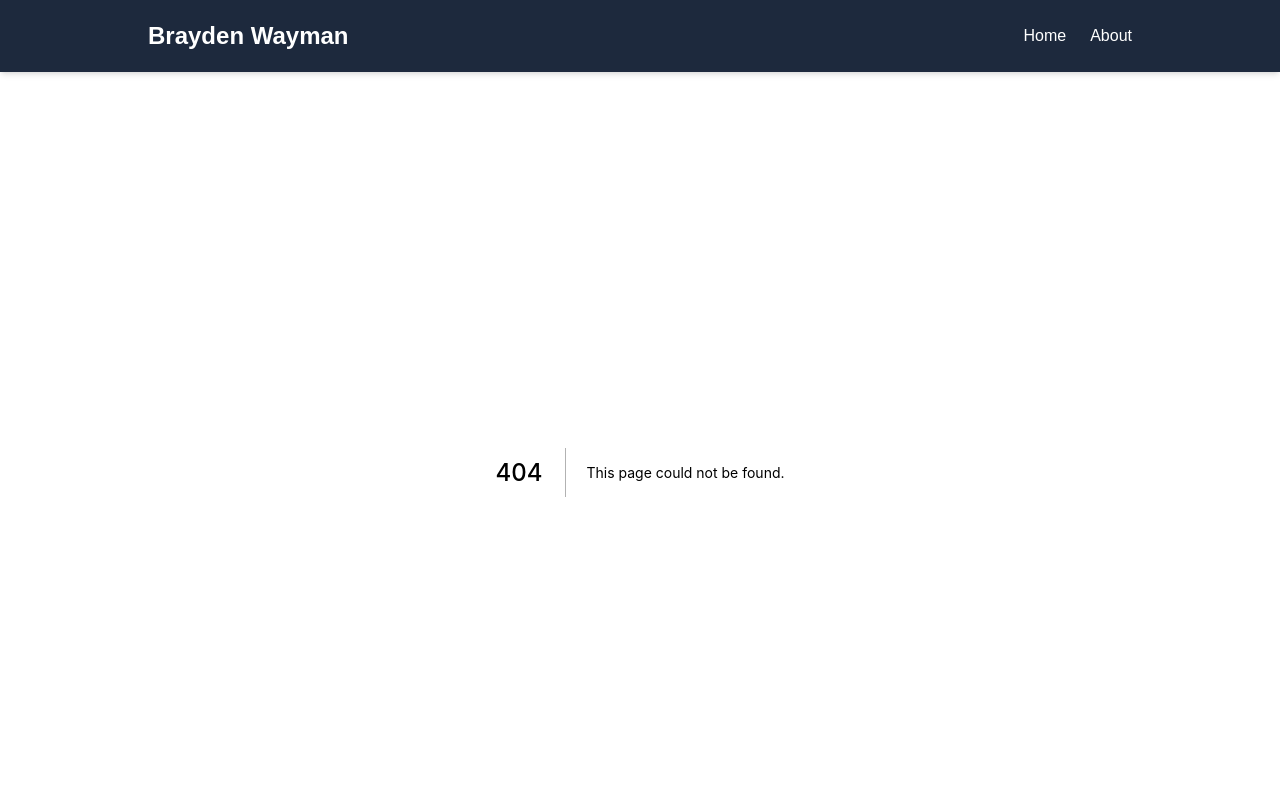
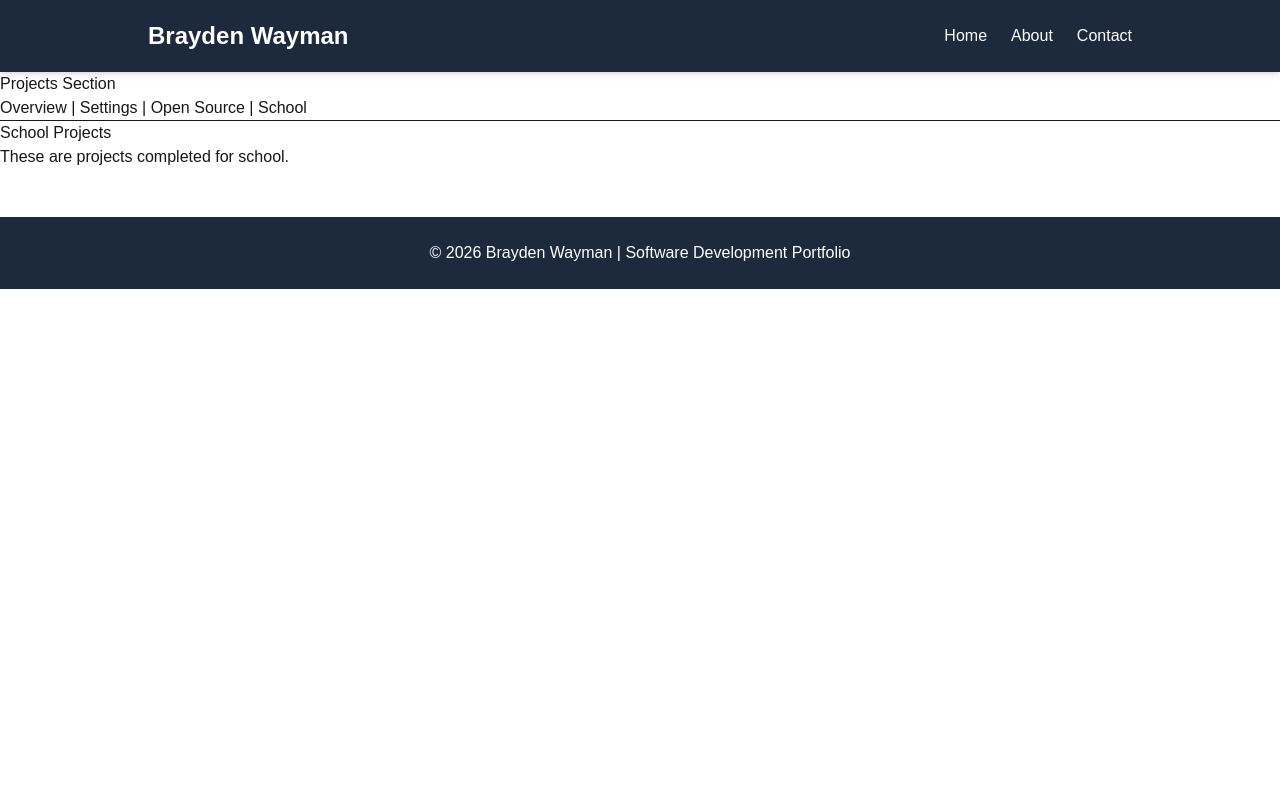
Before and after one commit to brayden0618/wdd430-portfolio, a Next.js app: page /projects/school in a window 1280 px wide. Before the commit this address had no page. Shown: the top 800 px of the page. Built offline with nearby package versions, Linux system fonts and the light colour scheme.

Commit message:
W02-Learning-Activity

```diff
--- /dev/null
+++ b/app/api/projects/[id]/route.ts
@@ -0,0 +1,29 @@
+import { NextResponse } from "next/server";
+import { projects } from "@/app/lib/projects-db";
+
+export async function GET(
+  request: Request,
+  { params }: { params: { id: string } }
+) {
+  const id = Number(params.id);
+
+  if (isNaN(id)) {
+    return NextResponse.json(
+      { error: "Invalid project ID" },
+      { status: 400 }
+    );
+  }
+
+  const project = projects.find(
+    project => project.id === id
+  );
+
+  if (!project) {
+    return NextResponse.json(
+      { error: "Project not found" },
+      { status: 404 }
+    );
+  }
+
+  return NextResponse.json(project);
+}
--- /dev/null
+++ b/app/contact/page.tsx
@@ -0,0 +1,8 @@
+export default function ContactsPage() {
+  return (
+    <main>
+      <h1>Contacts</h1>
+      <p>This is the contacts page.</p>
+    </main>
+  );
+}
--- /dev/null
+++ b/app/lib/projects-db.ts
@@ -0,0 +1,26 @@
+export const projects = [
+  {
+    id: 1,
+    title: "Portfolio Website",
+    type: "school",
+    description: "A portfolio built with Next.js."
+  },
+  {
+    id: 2,
+    title: "Open Source Calculator",
+    type: "opensource",
+    description: "A calculator contributed to GitHub."
+  },
+  {
+    id: 3,
+    title: "Task Manager",
+    type: "school",
+    description: "A project management application."
+  },
+  {
+    id: 4,
+    title: "Weather App",
+    type: "opensource",
+    description: "Displays weather using an API."
+  }
+];
--- /dev/null
+++ b/app/projects/layout.tsx
@@ -0,0 +1,24 @@
+import Link from "next/link";
+
+export default function ProjectsLayout({
+  children,
+}: {
+  children: React.ReactNode;
+}) {
+  return (
+    <section>
+      <h2>Projects Section</h2>
+
+      <nav>
+        <Link href="/projects">Overview</Link> |{" "}
+        <Link href="/projects/settings">Settings</Link> |{" "}
+        <Link href="/projects/opensource">Open Source</Link> |{" "}
+        <Link href="/projects/school">School</Link>
+      </nav>
+
+      <hr />
+
+      {children}
+    </section>
+  );
+}
--- /dev/null
+++ b/app/projects/opensource/page.tsx
@@ -0,0 +1,8 @@
+export default function OpenSourcePage() {
+  return (
+    <div>
+      <h1>Open Source Projects</h1>
+      <p>These are my open source projects.</p>
+    </div>
+  );
+}
--- /dev/null
+++ b/app/projects/page.tsx
@@ -0,0 +1,8 @@
+export default function ProjectsPage() {
+  return (
+    <div>
+      <h1>Projects Overview</h1>
+      <p>Welcome to my projects page.</p>
+    </div>
+  );
+}
--- /dev/null
+++ b/app/projects/school/page.tsx
@@ -0,0 +1,8 @@
+export default function SchoolProjectsPage() {
+  return (
+    <div>
+      <h1>School Projects</h1>
+      <p>These are projects completed for school.</p>
+    </div>
+  );
+}
--- a/components/Header.tsx
+++ b/components/Header.tsx
@@ -1,26 +1,14 @@
-import Link from "next/link";
+import NavLinks from "./NavLinks";
 
 export default function Header() {
   return (
     <header className="bg-slate-800 text-white shadow-md">
       <div className="max-w-5xl mx-auto flex justify-between items-center p-5">
-        <h1 className="text-2xl font-bold">Brayden Wayman</h1>
+        <h1 className="text-2xl font-bold">
+          Brayden Wayman
+        </h1>
 
-        <nav>
-          <ul className="flex gap-6">
-            <li>
-              <Link href="/" className="hover:text-blue-300">
-                Home
-              </Link>
-            </li>
-
-            <li>
-              <Link href="/about" className="hover:text-blue-300">
-                About
-              </Link>
-            </li>
-          </ul>
-        </nav>
+        <NavLinks />
       </div>
     </header>
   );
--- /dev/null
+++ b/components/NavLinks.tsx
@@ -0,0 +1,40 @@
+"use client";
+
+import Link from "next/link";
+import { usePathname } from "next/navigation";
+
+export default function NavLinks() {
+  const pathname = usePathname();
+
+  const links = [
+    { href: "/", label: "Home" },
+    { href: "/about", label: "About" },
+    { href: "/contact", label: "Contact" },
+  ];
+
+  return (
+    <nav>
+      <ul className="flex gap-6">
+        {links.map((link) => {
+          const isActive = pathname === link.href;
+
+          return (
+            <li key={link.href}>
+              <Link
+                href={link.href}
+                aria-current={isActive ? "page" : undefined}
+                className={
+                  isActive
+                    ? "font-bold text-blue-600 underline"
+                    : "hover:text-blue-500"
+                }
+              >
+                {link.label}
+              </Link>
+            </li>
+          );
+        })}
+      </ul>
+    </nav>
+  );
+}
```
Also changed, not shown: package.json (+4 -4 lines), 1 other file (tests, documents, lock files or other folders).
